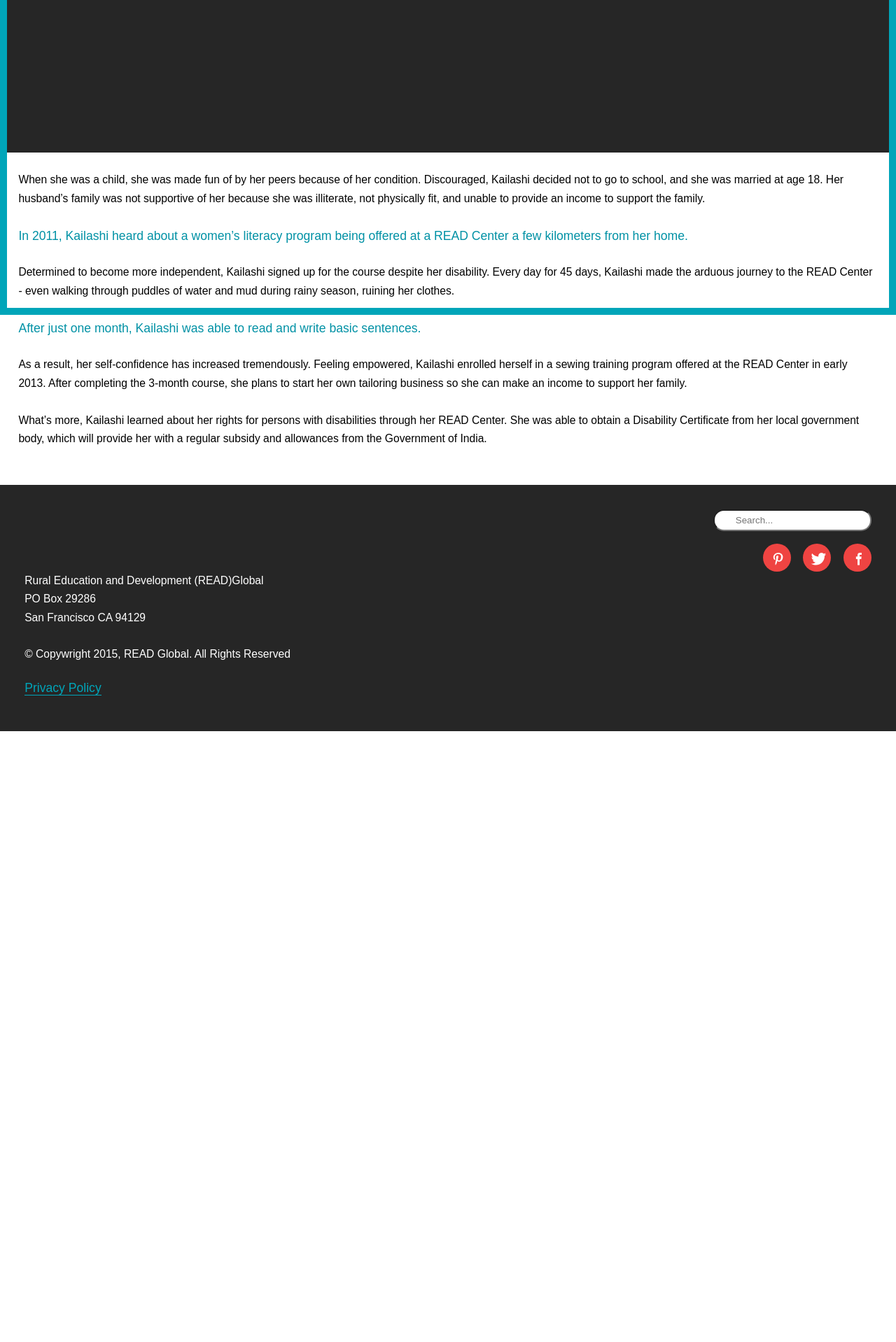
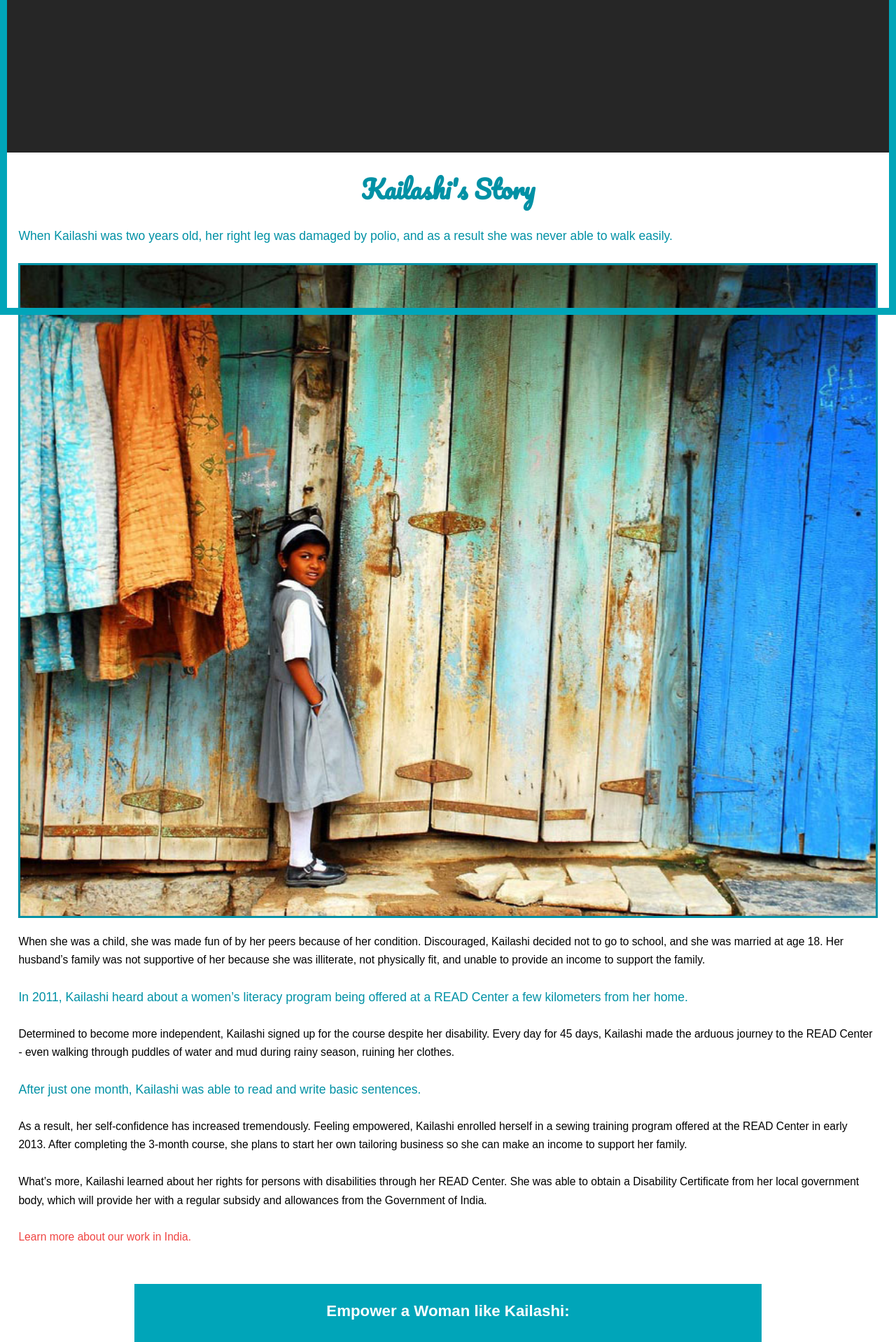
Before and after one commit to trac0040/non-for-profit, a Jekyll site: the page built from blog-post.html, in a window 1280 px wide. Shown: the part 450-2368 px from the top of the page at 70% size. Built offline with Jekyll 4.4.1, drawn with Linux system fonts in a browser that asks for light colours; nearby versions of some CDN libraries; Markdown is read by kramdown in place of the engine named in the settings; before the commit the page ends 1495 px from its top, so only the background shows below that; some of the changed text lies outside the part shown.

Commit message:
feat(html, css): basic code for single blog post

```diff
--- a/blog-post.html
+++ b/blog-post.html
@@ -3,6 +3,13 @@ layout: default
 title: Kailashi's Story
 ---
 <div class="island">
+
+	<h5 class="zetta teal text-center">Kailashi's Story</h5>
+
+	<p class="kilo teal">When Kailashi was two years old, her right leg was damaged by polio, and as a result she was never able to walk easily.</p>
+
+	<img src="{{site.baseurl}}/images/blog-main.jpg" class="blog-image-large">
+
 	<p>When she was a child, she was made fun of by her peers because of her condition. Discouraged, Kailashi decided not to go to school, and she was married at age 18. Her husband’s family was not supportive of her because she was illiterate, not physically fit, and unable to provide an income to support the family.</p>
 
 	<p class="kilo teal">In 2011, Kailashi heard about a women’s literacy program being offered at a READ Center a few kilometers from her home.</p>
@@ -14,4 +21,17 @@ title: Kailashi's Story
 	<p>As a result, her self-confidence has increased tremendously. Feeling empowered, Kailashi enrolled herself in a sewing training program offered at the READ Center in early 2013. After completing the 3-month course, she plans to start her own tailoring business so she can make an income to support her family.</p>
 
 	<p>What’s more, Kailashi learned about her rights for persons with disabilities through her READ Center. She was able to obtain a Disability Certificate from her local government body, which will provide her with a regular subsidy and allowances from the Government of India.</p>
+
+	<a href="#" class="coral"><p>Learn more about our work in India.</p></a>
 </div>
+
+<div class="empower island">
+
+	<h4 class="white">Empower a Woman like Kailashi:</h4>
+	<p class="white"> You can help one women learn to read for just $100 </p>
+
+	<a class="btn-donate white" href="#">Donate</a>
+
+	<p class="white mega">Share Kailashi's story:</p>
+
+</div>
--- a/css/style.css
+++ b/css/style.css
@@ -2603,64 +2603,73 @@ h2 {
 .blog-main {
   width: 100%; }
 
-/* line 379, /Users/madeleinegagne/Desktop/non-for-profit/scss/components/main */
+/* line 374, /Users/madeleinegagne/Desktop/non-for-profit/scss/components/main */
+.empower {
+  background-color: #00A5B9;
+  width: 70%;
+  position: relative;
+  text-align: center;
+  margin: 0 auto;
+  margin-bottom: 2em; }
+
+/* line 386, /Users/madeleinegagne/Desktop/non-for-profit/scss/components/main */
 .hide-text {
   text-indent: 100%;
   white-space: nowrap;
   overflow: hidden;
   display: block; }
 
-/* line 386, /Users/madeleinegagne/Desktop/non-for-profit/scss/components/main */
+/* line 393, /Users/madeleinegagne/Desktop/non-for-profit/scss/components/main */
 .ease-all {
   transition: all 350ms ease-in-out; }
 
-/* line 396, /Users/madeleinegagne/Desktop/non-for-profit/scss/components/main */
+/* line 403, /Users/madeleinegagne/Desktop/non-for-profit/scss/components/main */
 .search-form {
   margin-left: 7em;
   margin-top: 2em;
   margin-bottom: 0; }
 
-/* line 402, /Users/madeleinegagne/Desktop/non-for-profit/scss/components/main */
+/* line 409, /Users/madeleinegagne/Desktop/non-for-profit/scss/components/main */
 form {
   float: left;
   position: relative;
   margin-bottom: 0; }
 
-/* line 408, /Users/madeleinegagne/Desktop/non-for-profit/scss/components/main */
+/* line 415, /Users/madeleinegagne/Desktop/non-for-profit/scss/components/main */
 .search {
   padding: 6px 15px 6px 30px;
   background-color: white; }
 
-/* line 414, /Users/madeleinegagne/Desktop/non-for-profit/scss/components/main */
+/* line 421, /Users/madeleinegagne/Desktop/non-for-profit/scss/components/main */
 .rounded {
   border-radius: 15px; }
 
-/* line 418, /Users/madeleinegagne/Desktop/non-for-profit/scss/components/main */
+/* line 425, /Users/madeleinegagne/Desktop/non-for-profit/scss/components/main */
 input[type=text] {
   color: #bcbcbc; }
 
-/* line 422, /Users/madeleinegagne/Desktop/non-for-profit/scss/components/main */
+/* line 429, /Users/madeleinegagne/Desktop/non-for-profit/scss/components/main */
 .search-label {
   position: absolute;
   top: -10em; }
 
-/* line 429, /Users/madeleinegagne/Desktop/non-for-profit/scss/components/main */
+/* line 436, /Users/madeleinegagne/Desktop/non-for-profit/scss/components/main */
 .footer-social {
   float: none;
   margin-top: 2em;
   margin-left: 6em;
   margin-bottom: 2em; }
 
-/* line 436, /Users/madeleinegagne/Desktop/non-for-profit/scss/components/main */
+/* line 443, /Users/madeleinegagne/Desktop/non-for-profit/scss/components/main */
 ul {
   list-style-type: none;
   text-decoration: none; }
 
-/* line 441, /Users/madeleinegagne/Desktop/non-for-profit/scss/components/main */
+/* line 448, /Users/madeleinegagne/Desktop/non-for-profit/scss/components/main */
 .social li {
   float: none; }
 
-/* line 447, /Users/madeleinegagne/Desktop/non-for-profit/scss/components/main */
+/* line 454, /Users/madeleinegagne/Desktop/non-for-profit/scss/components/main */
 .social li a, .social li a:link, .social li a:visited {
   display: inline-block;
   float: left;
@@ -2676,14 +2685,14 @@ ul {
   -o-box-shadow: inset 0px 0px 0px 40px #EF4442;
   box-shadow: inset 0px 0px 0px 40px #EF4442; }
 
-/* line 475, /Users/madeleinegagne/Desktop/non-for-profit/scss/components/main */
+/* line 482, /Users/madeleinegagne/Desktop/non-for-profit/scss/components/main */
 .social li a:hover, .social li a:focus, .social li a:active {
   -ms-box-shadow: inset 0px 0px 0px 3px #EF4442;
   -o-box-shadow: inset 0px 0px 0px 3px #EF4442;
   box-shadow: inset 0px 0px 0px 3px #EF4442;
   color: #EF4442; }
 
-/* line 485, /Users/madeleinegagne/Desktop/non-for-profit/scss/components/main */
+/* line 492, /Users/madeleinegagne/Desktop/non-for-profit/scss/components/main */
 footer {
   width: 100%;
   height: 25rem;
@@ -2692,54 +2701,54 @@ footer {
   clear: both;
   font-family: 'Open-sans', sans-serif; }
 
-/* line 494, /Users/madeleinegagne/Desktop/non-for-profit/scss/components/main */
+/* line 501, /Users/madeleinegagne/Desktop/non-for-profit/scss/components/main */
 footer p {
   font-family: 'Open-sans', sans-serif;
   font-weight: 300;
   color: #fff; }
 
-/* line 499, /Users/madeleinegagne/Desktop/non-for-profit/scss/components/main */
+/* line 506, /Users/madeleinegagne/Desktop/non-for-profit/scss/components/main */
 .footer-link {
   font-family: 'Open-sans', sans-serif;
   font-weight: 300; }
 
-/* line 505, /Users/madeleinegagne/Desktop/non-for-profit/scss/components/main */
+/* line 512, /Users/madeleinegagne/Desktop/non-for-profit/scss/components/main */
 .footer-link a, .footer-link a:link, .footer-link a:visited {
   text-decoration: none;
   color: #00A5B9;
   border-bottom: 1px #00A5B9 solid; }
 
-/* line 513, /Users/madeleinegagne/Desktop/non-for-profit/scss/components/main */
+/* line 520, /Users/madeleinegagne/Desktop/non-for-profit/scss/components/main */
 .footer-link a:hover, .footer-link a:focus, .footer-link a:active {
   font-family: 'Open-sans', sans-serif;
   font-weight: 400;
   color: #0091A5;
   border-bottom: 5px #0091A5 solid; }
 
-/* line 520, /Users/madeleinegagne/Desktop/non-for-profit/scss/components/main */
+/* line 527, /Users/madeleinegagne/Desktop/non-for-profit/scss/components/main */
 .footer-link a:hover, .footer-link a:active {
   outline: none; }
 
-/* line 526, /Users/madeleinegagne/Desktop/non-for-profit/scss/components/main */
+/* line 533, /Users/madeleinegagne/Desktop/non-for-profit/scss/components/main */
 .footer-address, .footer-copywright, .footer-link {
   margin-left: 2em; }
 
 @media only screen and (min-width: 40em) {
-  /* line 535, /Users/madeleinegagne/Desktop/non-for-profit/scss/components/main */
+  /* line 542, /Users/madeleinegagne/Desktop/non-for-profit/scss/components/main */
   h1 {
     font-size: 1.8em; }
 
-  /* line 539, /Users/madeleinegagne/Desktop/non-for-profit/scss/components/main */
+  /* line 546, /Users/madeleinegagne/Desktop/non-for-profit/scss/components/main */
   .btn-donate {
     font-size: 1.2em; }
 
-  /* line 543, /Users/madeleinegagne/Desktop/non-for-profit/scss/components/main */
+  /* line 550, /Users/madeleinegagne/Desktop/non-for-profit/scss/components/main */
   .site-wrapper {
     position: relative;
     overflow: hidden;
     width: 100%;
     z-index: 99; }
-    /* line 549, /Users/madeleinegagne/Desktop/non-for-profit/scss/components/main */
+    /* line 556, /Users/madeleinegagne/Desktop/non-for-profit/scss/components/main */
     .site-wrapper .sliding-canvas {
       width: 100%;
       height: 100%;
@@ -2748,16 +2757,16 @@ footer p {
           -ms-transform: translateX(0);
               transform: translateX(0);
       transition: all 200ms ease-in; }
-    /* line 557, /Users/madeleinegagne/Desktop/non-for-profit/scss/components/main */
+    /* line 564, /Users/madeleinegagne/Desktop/non-for-profit/scss/components/main */
     .site-wrapper[data-state="slide-open"] .sliding-canvas {
       -webkit-transform: translateX(-100%);
           -ms-transform: translateX(-100%);
               transform: translateX(-100%); }
-    /* line 561, /Users/madeleinegagne/Desktop/non-for-profit/scss/components/main */
+    /* line 568, /Users/madeleinegagne/Desktop/non-for-profit/scss/components/main */
     .site-wrapper[data-state="slide-open"] {
       overflow: visible; }
 
-  /* line 568, /Users/madeleinegagne/Desktop/non-for-profit/scss/components/main */
+  /* line 575, /Users/madeleinegagne/Desktop/non-for-profit/scss/components/main */
   .slide-menu {
     position: absolute;
     width: 100%;
@@ -2767,7 +2776,7 @@ footer p {
     right: -100%;
     min-height: 600px; }
 
-  /* line 580, /Users/madeleinegagne/Desktop/non-for-profit/scss/components/main */
+  /* line 587, /Users/madeleinegagne/Desktop/non-for-profit/scss/components/main */
   .sidebar {
     background-color: #00A5B9;
     width: 30%;
@@ -2776,48 +2785,48 @@ footer p {
     float: right;
     clear: none; }
 
-  /* line 589, /Users/madeleinegagne/Desktop/non-for-profit/scss/components/main */
+  /* line 596, /Users/madeleinegagne/Desktop/non-for-profit/scss/components/main */
   .blog-main {
     width: 70%;
     float: left;
     clear: none; }
 
-  /* line 595, /Users/madeleinegagne/Desktop/non-for-profit/scss/components/main */
+  /* line 602, /Users/madeleinegagne/Desktop/non-for-profit/scss/components/main */
   .blog-other {
     width: 100%;
     float: none;
     display: block;
     clear: both; }
 
-  /* line 604, /Users/madeleinegagne/Desktop/non-for-profit/scss/components/main */
+  /* line 611, /Users/madeleinegagne/Desktop/non-for-profit/scss/components/main */
   footer {
     height: 20em; }
 
-  /* line 608, /Users/madeleinegagne/Desktop/non-for-profit/scss/components/main */
+  /* line 615, /Users/madeleinegagne/Desktop/non-for-profit/scss/components/main */
   .footer-social {
     margin-bottom: 0;
     margin-right: 2em;
     margin-top: 0; }
 
-  /* line 614, /Users/madeleinegagne/Desktop/non-for-profit/scss/components/main */
+  /* line 621, /Users/madeleinegagne/Desktop/non-for-profit/scss/components/main */
   .search-form {
     margin-right: 2em; }
 
-  /* line 618, /Users/madeleinegagne/Desktop/non-for-profit/scss/components/main */
+  /* line 625, /Users/madeleinegagne/Desktop/non-for-profit/scss/components/main */
   form {
     float: right; }
 
-  /* line 622, /Users/madeleinegagne/Desktop/non-for-profit/scss/components/main */
+  /* line 629, /Users/madeleinegagne/Desktop/non-for-profit/scss/components/main */
   .social li {
     float: right; }
 
-  /* line 628, /Users/madeleinegagne/Desktop/non-for-profit/scss/components/main */
+  /* line 635, /Users/madeleinegagne/Desktop/non-for-profit/scss/components/main */
   .footer-address, .footer-copywright, .footer-link {
     float: left;
     margin-left: 2em; }
  }
 
-/* line 636, /Users/madeleinegagne/Desktop/non-for-profit/scss/components/main */
+/* line 643, /Users/madeleinegagne/Desktop/non-for-profit/scss/components/main */
 body.noscript .slide-menu {
   position: static;
   right: auto; }
```
Also changed, not shown: scss/components/_main.scss (+8 -1 lines).
